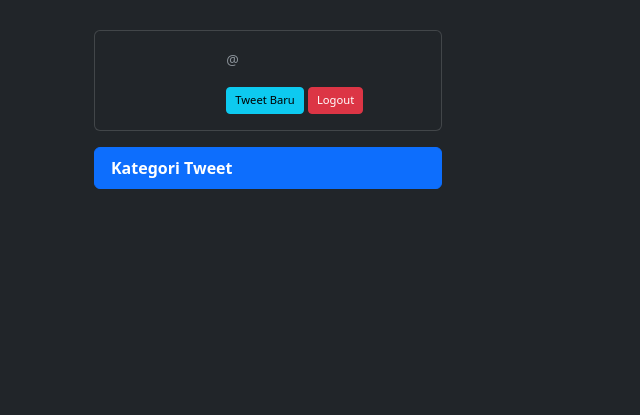
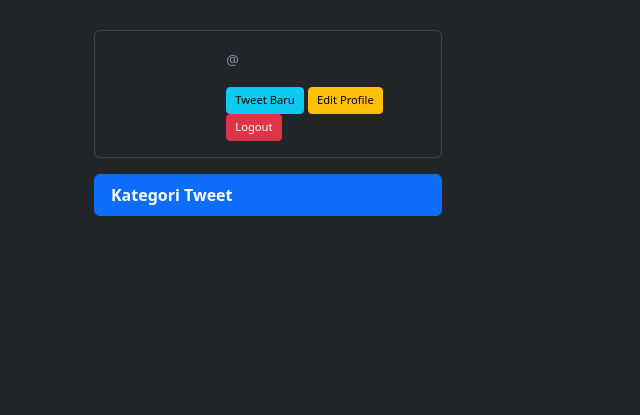
Before and after one commit to stnDinus/tweetclone, a CodeIgniter 4 app: template app/Views/tweet_home.php in a window 1280 px wide. Shown: the part 56-471 px from the top of the page, without its empty margins (0-640 px from the left). Run offline with PHP 8.4 and a stand-in for CodeIgniter, Linux system fonts and the light colour scheme; the template is opened without the code that fills it, so the values that code supplies are empty; some libraries are stand-ins or nearby versions.

Commit message:
feat(fitur): Edit Profil
~ app/Views/tweet_home.php
  + link "Edit Profile"

```diff
--- a/app/Views/tweet_home.php
+++ b/app/Views/tweet_home.php
@@ -51,6 +51,7 @@
             </p>
             <p class="card-text">
               <a class="btn btn-info btn-sm" style="padding: 0.25rem 0.5rem; font-size: 0.7rem;" href="<?= base_url('/add') ?>">Tweet Baru</a>
+              <a class="btn btn-warning btn-sm" style="padding: 0.25rem 0.5rem; font-size: 0.7rem;" href="<?= base_url('/edit_profile') ?>">Edit Profile</a>
               <a class="btn btn-danger btn-sm" style="padding: 0.25rem 0.5rem; font-size: 0.7rem;" href="<?= base_url('/logout') ?>">Logout</a>
             </p>
           </div>
```
